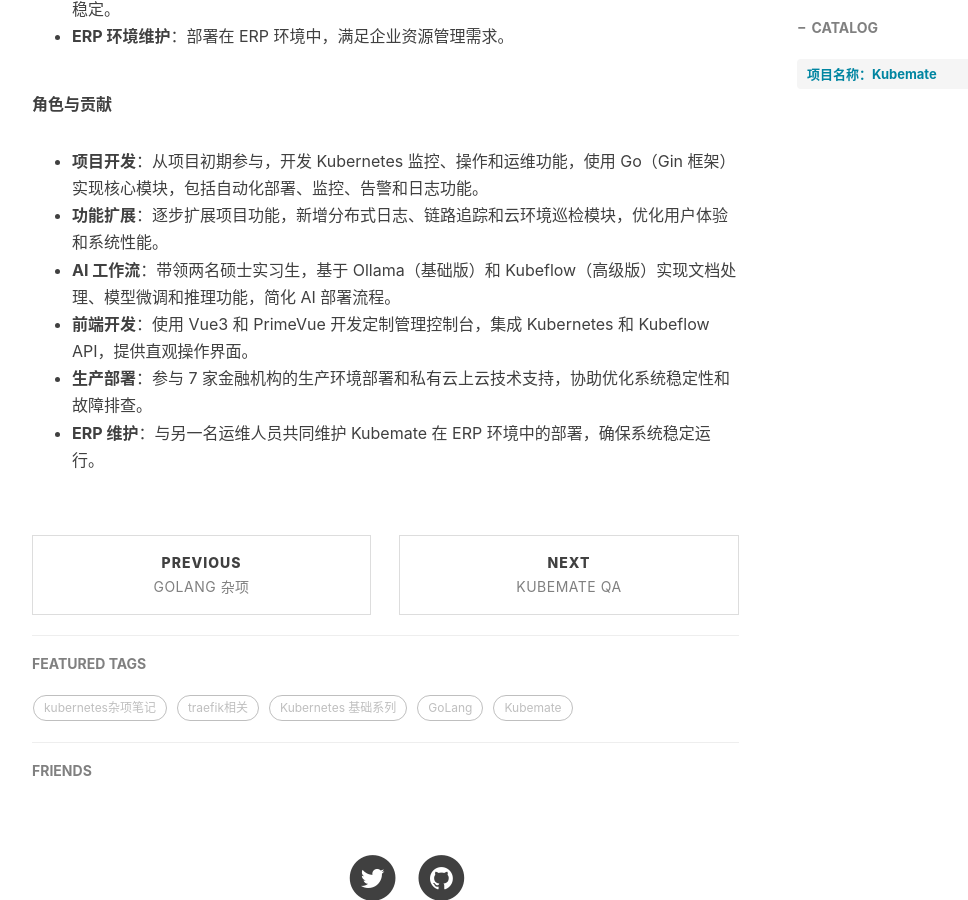
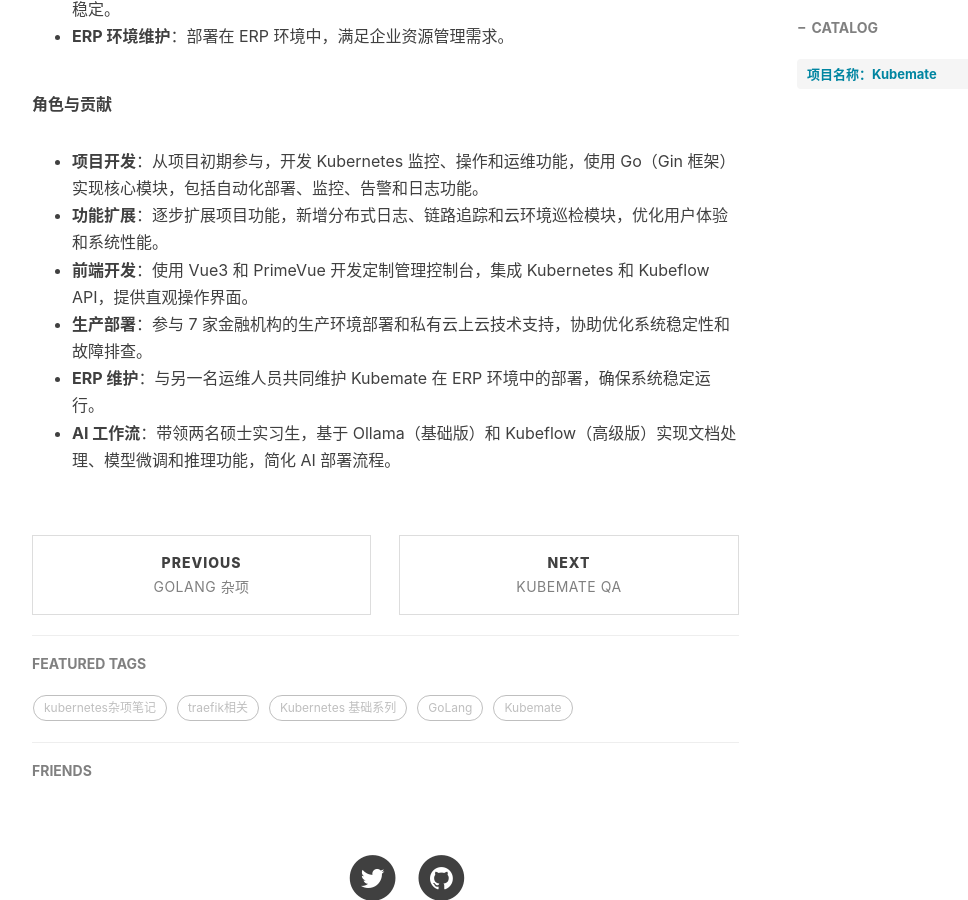
Before and after one commit to hodie-aurora/hodie-aurora.github.io, a Jekyll site: the page built from _posts/2025-06-03-Kubemate.md, in a window 1280 px wide and 900 px high, scrolled down 2389 px. Shown: the whole window, without its empty margins (233-1201 px from the left). Built offline with Jekyll 4.4.1, drawn with Linux system fonts in a browser that asks for light colours; nearby versions of some CDN libraries; comment, search, counter and statistics services are not loaded.

```diff
--- a/_posts/2025-06-03-Kubemate.md
+++ b/_posts/2025-06-03-Kubemate.md
@@ -61,7 +61,7 @@ Kubemate 是一个企业级 Kubernetes 管理与 AI 基础设施平台，专为
 
 - **项目开发**：从项目初期参与，开发 Kubernetes 监控、操作和运维功能，使用 Go（Gin 框架）实现核心模块，包括自动化部署、监控、告警和日志功能。
 - **功能扩展**：逐步扩展项目功能，新增分布式日志、链路追踪和云环境巡检模块，优化用户体验和系统性能。
-- **AI 工作流**：带领两名硕士实习生，基于 Ollama（基础版）和 Kubeflow（高级版）实现文档处理、模型微调和推理功能，简化 AI 部署流程。
 - **前端开发**：使用 Vue3 和 PrimeVue 开发定制管理控制台，集成 Kubernetes 和 Kubeflow API，提供直观操作界面。
 - **生产部署**：参与 7 家金融机构的生产环境部署和私有云上云技术支持，协助优化系统稳定性和故障排查。
 - **ERP 维护**：与另一名运维人员共同维护 Kubemate 在 ERP 环境中的部署，确保系统稳定运行。
+- **AI 工作流**：带领两名硕士实习生，基于 Ollama（基础版）和 Kubeflow（高级版）实现文档处理、模型微调和推理功能，简化 AI 部署流程。
```
